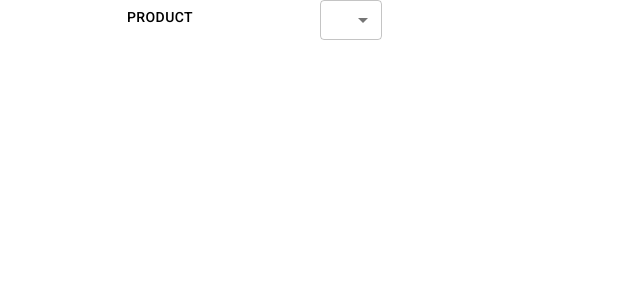
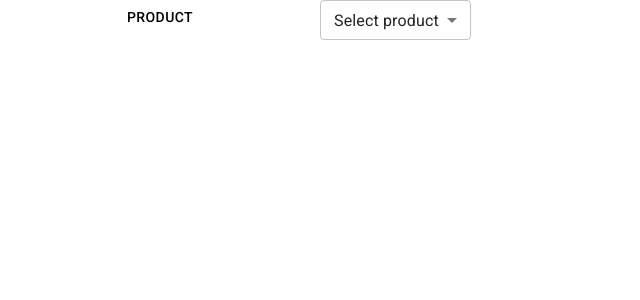
Before and after one commit to kitsanapong/rabbit-fi-test, a React app: page / in a window 1280 px wide. Shown: the top 300 px of the page, without its empty margins (0-640 px from the left). Built offline with nearby package versions, Linux system fonts and the light colour scheme.

Commit message:
bind state with SelectProduct

```diff
--- a/src/components/desktop/component.jsx
+++ b/src/components/desktop/component.jsx
@@ -1,4 +1,4 @@
-import React, { useState } from 'react'
+import React, { useState, useEffect } from 'react'
 
 import Grid from '@material-ui/core/Grid';
 import Typography from '@material-ui/core/Typography';
@@ -9,8 +9,8 @@ import Select from '@material-ui/core/Select';
 
 import './desktop.scss'
 
-const SelectProduct = () => {
-  const [product, setProduct] = useState()
+const SelectProduct = ({ state = [] }) => {
+  const [product, setProduct] = state
   return (
     <Grid container direction="row" alignItems="center">
       <Grid item xs={3}>
@@ -21,11 +21,9 @@ const SelectProduct = () => {
           <Select
             id="select-product"
             value={product}
-            onChange={setProduct}
+            onChange={(e) => { setProduct(e.target.value) }}
           >
-            <MenuItem value="">
-              <em>None</em>
-            </MenuItem>
+            <MenuItem value={-1}>Select product</MenuItem>
             <MenuItem value={10}>Flyer - One Sided</MenuItem>
             <MenuItem value={20}>Flyer - Two Sided</MenuItem>
             <MenuItem value={30}>Brochure - 4 Page</MenuItem>
@@ -37,10 +35,11 @@ const SelectProduct = () => {
 }
 
 const Desktop = () => {
+  const productState = useState(-1)
   return (
     <div className="desktop">
       <Grid container direction="column" justify="flex-start" alignItems="flex-start">
-        <SelectProduct/>
+        <SelectProduct state={productState}/>
       </Grid>
     </div>
   )
```
